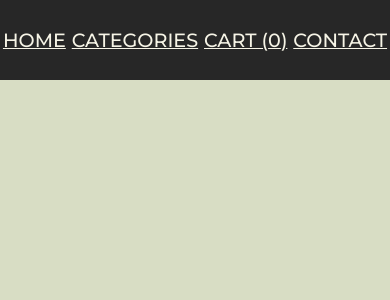
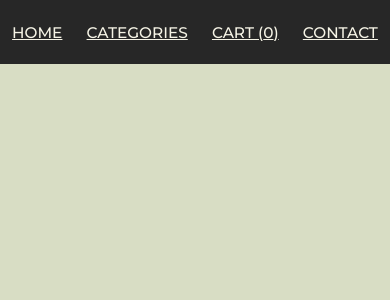
Before and after one commit to michalsamulak/ReactShop, a React (Vite) app: page / in a window 390 px wide. Shown: the top 300 px of the page. Built offline with nearby package versions, Linux system fonts and the light colour scheme.

Commit message:
set global media query

```diff
--- a/src/style/style.css
+++ b/src/style/style.css
@@ -5,9 +5,21 @@
     box-sizing: border-box;
   }
 
+/* html {
+  font-size: 62.5%;
+} */
+
 html {
-  font-size: 10px;
-}
+  font-size: 62.5%; }
+  @media only screen and (max-width: 75em) {
+    html {
+      font-size: 56.25%; } }
+  @media only screen and (max-width: 56.25em) {
+    html {
+      font-size: 50%; } }
+  @media only screen and (min-width: 112.5em) {
+    html {
+      font-size: 75%; } }
 
 body {
   background-color: #d8ddc4;
```
